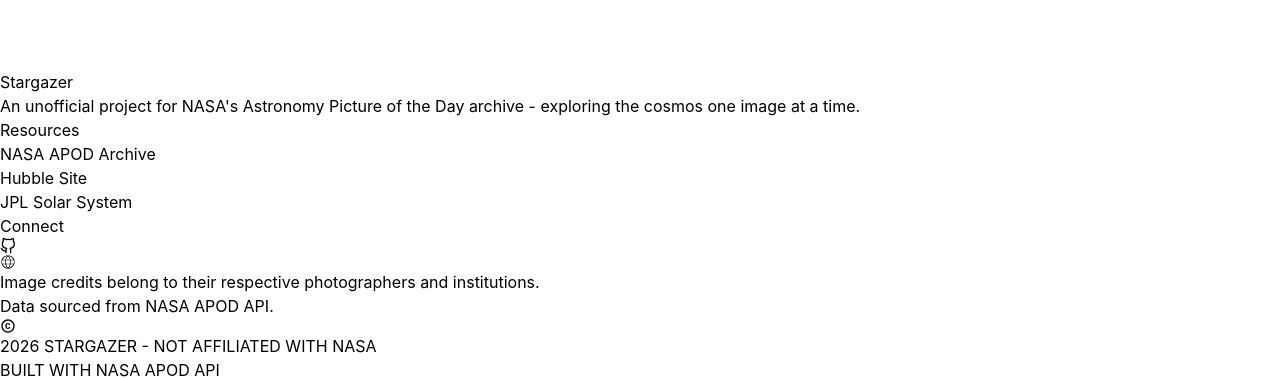
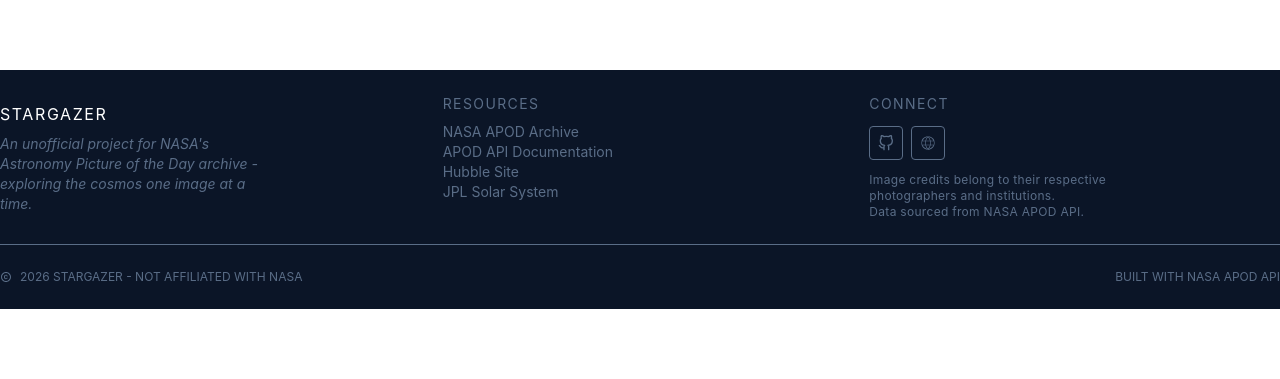
Before and after one commit to createdbyamir/stargazer, a React (Vite) app: page / in a window 1280 px wide. Shown: the part 1030-1409 px from the top of the page. After the commit the page ends 1339 px from the top, so only its background shows below. Built offline with nearby package versions, Linux system fonts and the light colour scheme; no server answers.

Commit message:
style: improve footer styling

```diff
--- a/src/components/Footer.jsx
+++ b/src/components/Footer.jsx
@@ -4,34 +4,36 @@ import { CiGlobe } from "react-icons/ci";
 
 export default function Footer(){
     return (
-        <>
-            <div>
-                <div>
-                    <h2>Stargazer</h2>
-                    <p>An unofficial project for NASA's Astronomy Picture of the Day archive - exploring the cosmos one image at a time.</p>
+        <div className="bg-[#0b1527] py-6">
+            <div className="inner max-w-[1440px] w-full m-auto text-[#5a6d87] ">
+                <div className="flex justify-between">
+                    <div className="basis-1/3 pr-40 pt-2">
+                        <h2 className="text-white uppercase tracking-widest pb-2">Stargazer</h2>
+                        <p className="text-sm italic">An unofficial project for NASA's Astronomy Picture of the Day archive - exploring the cosmos one image at a time.</p>
+                    </div>
+                    <div className="basis-1/3 px-4">
+                        <p className="uppercase tracking-widest text-sm pb-2">Resources</p>
+                        <ul className="text-sm">
+                            <li><a className='hover:text-white' href="https://apod.nasa.gov/apod/archivepixFull.html" target="_blank">NASA APOD Archive</a></li>
+                            <li><a className='hover:text-white' href="https://github.com/nasa/apod-api" target="_blank">APOD API Documentation</a></li>
+                            <li><a className='hover:text-white' href="https://science.nasa.gov/mission/hubble/" target="_blank">Hubble Site</a></li>
+                            <li><a className='hover:text-white' href="https://eyes.nasa.gov/apps/solar-system/#/home" target="_blank">JPL Solar System</a></li>
+                        </ul>
+                    </div>
+                    <div className="basis-1/3 pl-4">
+                        <p className="uppercase tracking-widest text-sm pb-3">Connect</p>
+                        <ul className="flex gap-2 pb-3">
+                            <li className="border rounded-sm p-2 hover:text-white"><a className="block" href="https://github.com/createdbyamir" target="_blank"><FiGithub /></a></li>
+                            <li className="border rounded-sm p-2 hover:text-white"><a className='hover:text-white' href="https://createdbyamir.com/" target="_blank"><CiGlobe /></a></li>
+                        </ul>
+                        <p className="max-w-[250px] tracking-wide text-xs">Image credits belong to their respective photographers and institutions.<br />Data sourced from NASA APOD API.</p>
+                    </div>
                 </div>
-                <div>
-                    <p>Resources</p>
-                    <ul>
-                        <li><a href="https://apod.nasa.gov/apod/archivepixFull.html" target="_blank">NASA APOD Archive</a></li>
-                        <li><a href="https://github.com/nasa/apod-api" target="_blank"></a></li>
-                        <li><a href="https://science.nasa.gov/mission/hubble/" target="_blank">Hubble Site</a></li>
-                        <li><a href="https://eyes.nasa.gov/apps/solar-system/#/home" target="_blank">JPL Solar System</a></li>
-                    </ul>
-                </div>
-                <div>
-                    <p>Connect</p>
-                    <ul>
-                        <li><a href="https://github.com/createdbyamir" target="_blank"><FiGithub /></a></li>
-                        <li><a href="https://createdbyamir.com/" target="_blank"><CiGlobe /></a></li>
-                    </ul>
-                    <p>Image credits belong to their respective photographers and institutions.<br />Data sourced from NASA APOD API.</p>
+                <div className="flex flex-col gap-3 border-t pt-6 mt-6 text-xs sm:flex-row sm:justify-between">
+                    <p className="flex items-center gap-2"><MdCopyright /> {new Date().getFullYear()} STARGAZER - NOT AFFILIATED WITH NASA</p>
+                    <p>BUILT WITH NASA APOD API</p>
                 </div>
             </div>
-            <div>
-                <p><MdCopyright /> {new Date().getFullYear()} STARGAZER - NOT AFFILIATED WITH NASA</p>
-                <p>BUILT WITH NASA APOD API</p>
-            </div>
-        </>
+        </div>
     )
 }
```
